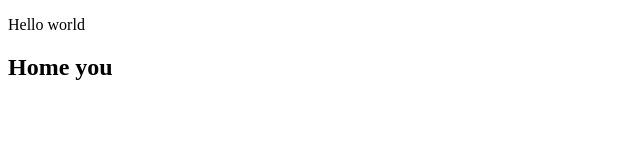
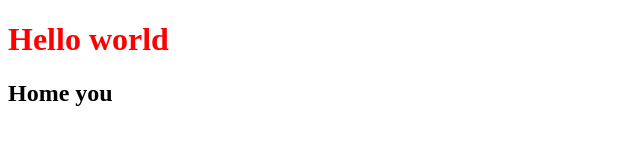
Before and after one commit to lubu22/my_first_test, a plain HTML site: page index.html in a window 1280 px wide. Shown: the whole page, without its empty margins (0-640 px from the left). Drawn offline with Linux system fonts and the light colour scheme.

Commit message:
add_style

```diff
--- a/index.html
+++ b/index.html
@@ -4,13 +4,11 @@
     <meta charset="UTF-8">
     <meta http-equiv="X-UA-Compatible" content="IE=edge">
     <meta name="viewport" content="width=<device-width>, initial-scale=1.0">
+    <link rel="stylesheet" type="text/css" href="main.css">
     <title>Document</title>
 </head>
 <body>
-    <p>Hello world</p>
-    <!--
-<script>alert(1)</script>
-    -->
+    <H1>Hello world</H1>
     <h2>Home you</h2>
     <script src="script.js"></script>
 </body>
--- a/main.css
+++ b/main.css
@@ -0,0 +1,3 @@
+h1 {
+    color: red;
+}
```
